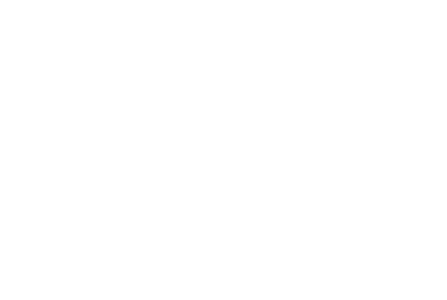
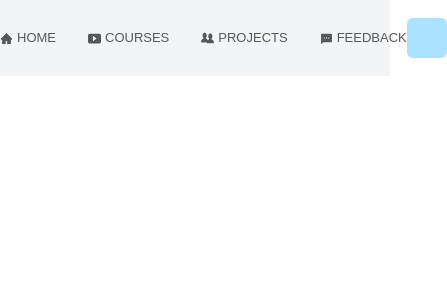
Before and after one commit to KrishnaDhingra/XlentDevs, a React (Create React App) app: page / in a window 390 px wide. Shown: the top 300 px of the page, 447 px wide, since content can reach past the window. Built offline with nearby package versions, Linux system fonts and the light colour scheme; the HTML template or start-up script is replaced by a standard one.

Commit message:
Done with the navbar now have to make it responsive and change the icons

```diff
--- a/package.json
+++ b/package.json
@@ -8,6 +8,7 @@
     "@testing-library/user-event": "^13.5.0",
     "react": "^17.0.2",
     "react-dom": "^17.0.2",
+    "react-icons": "^4.3.1",
     "react-lottie": "^1.2.3",
     "react-router-dom": "^5.2.0",
     "react-scripts": "5.0.0",
--- a/src/App.css
+++ b/src/App.css
@@ -20,3 +20,6 @@
     display: block;
     max-width: 100%;
 }
+.navbar-links:hover > * {
+    color: #00A3FF;
+}
--- a/src/App.js
+++ b/src/App.js
@@ -1,6 +1,7 @@
 import './App.css';
 import SignUp from './pages/signUp';
 import SignIn from './pages/signIn';
+import Navbar from './components/Navbar';
 import { BrowserRouter as Router, Switch, Route } from 'react-router-dom'
 
 function App() {
@@ -8,6 +9,7 @@
     <Router>
       <div className="h-screen w-screen">
         <Switch>
+          <Route path='/' exact component={Navbar}/>
           <Route path='/signup' exact component={SignUp}/>
           <Route path='/login' exact component={SignIn}/>
         </Switch>
--- /dev/null
+++ b/src/components/Navbar.js
@@ -0,0 +1,36 @@
+import React from 'react'
+import { AiFillHome } from "react-icons/ai";
+import { BsFillPlayBtnFill } from "react-icons/bs";
+import { RiMessage2Fill } from "react-icons/ri";
+import { GoOrganization } from "react-icons/go";
+import Logo from './logo'
+
+const Navbar = () => {
+    return (
+        <nav className="bg-gray-100 flex justify-center">
+            <main className="py-2 flex max-w-[1350px] w-screen justify-between items-center">
+                <section className="h-[60px] w-[60px]"><Logo/></section>
+                <ul className="flex gap-8">
+                    <div className="flex gap-1 items-center navbar-links">
+                        <AiFillHome className="text-secondary-300 text-[13px] font-medium"/>
+                        <li className="text-secondary-300 text-[13px] font-medium">HOME</li>
+                    </div>
+                    <div className="flex gap-1 items-center navbar-links">
+                        <BsFillPlayBtnFill className="text-secondary-300 text-[13px] font-medium"/>
+                        <li className="text-secondary-300 text-[13px] font-medium">COURSES</li>
+                    </div>
+                    <div className="flex gap-1 items-center navbar-links">
+                        <GoOrganization className="text-secondary-300 text-[13px] font-medium"/>
+                        <li className="text-secondary-300 text-[13px] font-medium">PROJECTS</li>
+                    </div>
+                    <div className="flex gap-1 items-center navbar-links">
+                        <RiMessage2Fill className="text-secondary-300 text-[13px] font-medium"/>
+                        <li className="text-secondary-300 text-[13px] font-medium">FEEDBACK</li>
+                    </div>
+                </ul>
+                <input type="text" className="max-w-[250px] w-full rounded-md py-[10px] px-5 bg-primary-100 text-sm text-secondary-300 font-medium outline-none placeholder:text-secondary-300 placeholder:text-sm placeholder:font-medium" placeholder="SEARCH" />
+            </main>
+        </nav>
+    )
+}
+export default Navbar
```
Also changed, not shown: 1 other file (tests, documents, lock files or other folders).
